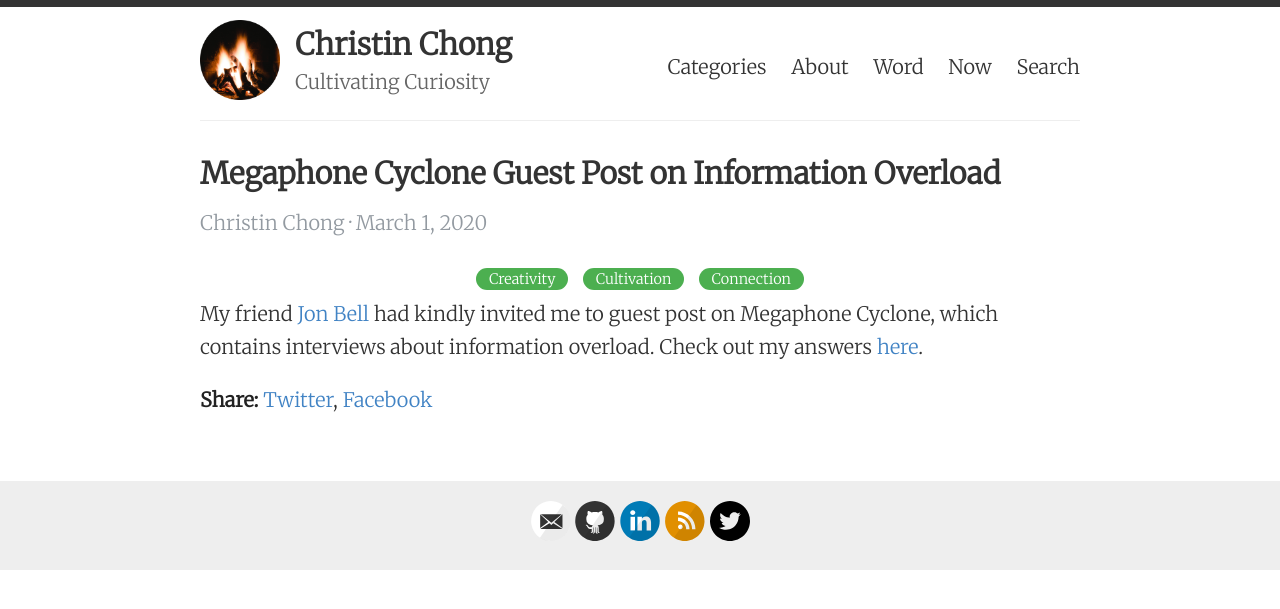
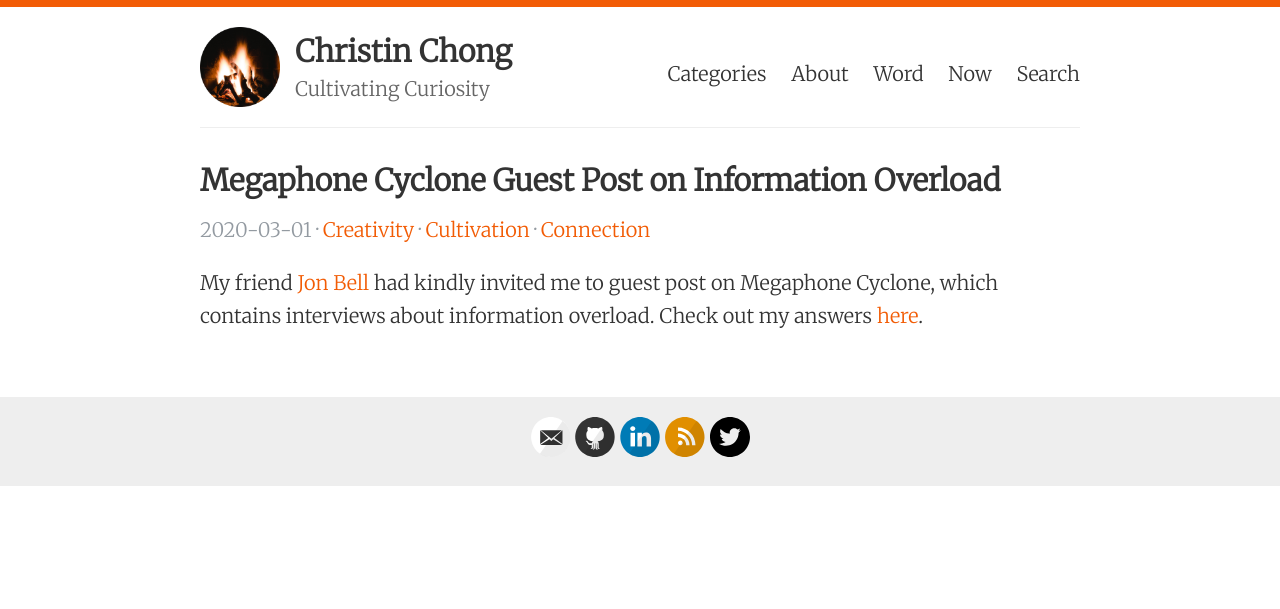
Before and after one commit to codestin/codestin.github.io, a Jekyll site: the page built from _posts/2020-03-01-Megaphone-Cyclone.md, in a window 1280 px wide. Shown: the top 609 px of the page. Built offline with Jekyll 4.4.1, drawn with Linux system fonts in a browser that asks for light colours; comment, search, counter and statistics services are not loaded.

```diff
--- a/_layouts/post.html
+++ b/_layouts/post.html
@@ -6,11 +6,8 @@ layout: default
   <h1>{{ page.title }}</h1>
 
   <div>
-    <p class="author_title">{{site.author}}  ·  {{ page.date | date: "%B %e, %Y" }}</p>
-    {% if page.last_modified_at %}
-    <p class="author_title" datetime="{{ page.last_modified_at | date_to_xmlschema }}">(Updated: {{ page.last_modified_at | date: "%b %-d, %Y" }})</p>
-    {% endif %}
-    <div class="post-tags">
+    <p class="author_title">{{ page.date | date: "%Y-%m-%d" }}   ·
+
       {% if post %}
         {% assign categories = post.categories %}
       {% else %}
@@ -18,17 +15,18 @@ layout: default
       {% endif %}
       {% for category in categories %}
         <a href="{{site.baseurl}}/categories/#{{category|slugize}}">{{category}}</a>
-        {% unless forloop.last %}&nbsp;{% endunless %}
+        {% unless forloop.last %}   ·   {% endunless %}
       {% endfor %}
-    </div>
+
+    {% if page.last_modified_at %}
+    <p class="author_title" datetime="{{ page.last_modified_at | date_to_xmlschema }}">(Updated: {{ page.last_modified_at | date: "%b %-d, %Y" }})
+    {% endif %}
+
+    </p>
   </div>
 
   <div class="entry">
     {{ content }}
-  </div>
-
-  <div>
-    <p><span class="share-box">Share:</span> <a href="http://twitter.com/share?text={{ page.title }}&url={{site.url}}{{page.url}}" target="_blank">Twitter</a>, <a href="https://www.facebook.com/sharer.php?u={{site.url}}{{page.url}}" target="_blank">Facebook</a></p>
   </div>
 
   <!--<div class="date">
--- a/assets/style.scss
+++ b/assets/style.scss
@@ -131,19 +131,19 @@ table tr td :last-child {
 }*/
 
 #search-container {
-  text-align: center;
+  text-align: left;
 }
 
 #search-input {
-  width: 80%;
+  width: 100%;
   padding: 12px 20px;
   margin: 8px 0;
   display: inline-block;
   border: 1px solid #ccc;
   border-radius: 4px;
   box-sizing: border-box;
-  font-size: 18px;
-  background-color: #fff3ff;
+  font-size: 1rem;
+  background-color: #fff;
 }
 
 .share-box {
@@ -172,11 +172,11 @@ span[data-pullquote]:before {
 }
 
 a {
-  color: $blue;
+  color: #F25C05;
   text-decoration: none;
 	cursor: pointer;
   &:hover, &:active {
-    color: $blue;
+    color: #F28B0C;
   }
 }
 
@@ -420,11 +420,10 @@ body:after {
 }
 
 #bar {
-    background: #333;
+    background: #F25C05;
     height: 7px;
     background-size: cover;
     background-position: left 60%;
-    position: fixed;
     top: 0;
     width: 100%;
     overflow: hidden;
@@ -454,7 +453,7 @@ body:after {
   color: #939aa1;
 }
 
-.post_date{
+.post-date{
   text-align: left;
   color: #939aa1;
 }
@@ -676,18 +675,20 @@ Modules - reusable parts of our design
   line-height: 0;
 }
 
-.post-tags {
-  text-align: center;
-  line-height: 35px;
-}
+.post-tags a {
+  text-align: left;
 
-.post-tags a {
-  font-size: 14.5px;
+/*
+  text-align: left;
+  line-height: 1.65rem;
+  font-size: 0.75rem;
   padding: 2px 13px;
   border: none;
-  background-color: #4CAF50;
-  border-radius: 50px;
+  background-color: #590202;
+  border-radius: 100px;
   color: #fff;
+*/
+
 }
 
 .pagination a, .pagination span {
```
Also changed, not shown: _pages/search.md (+1 -1 lines), index.html (+14 -2 lines).
